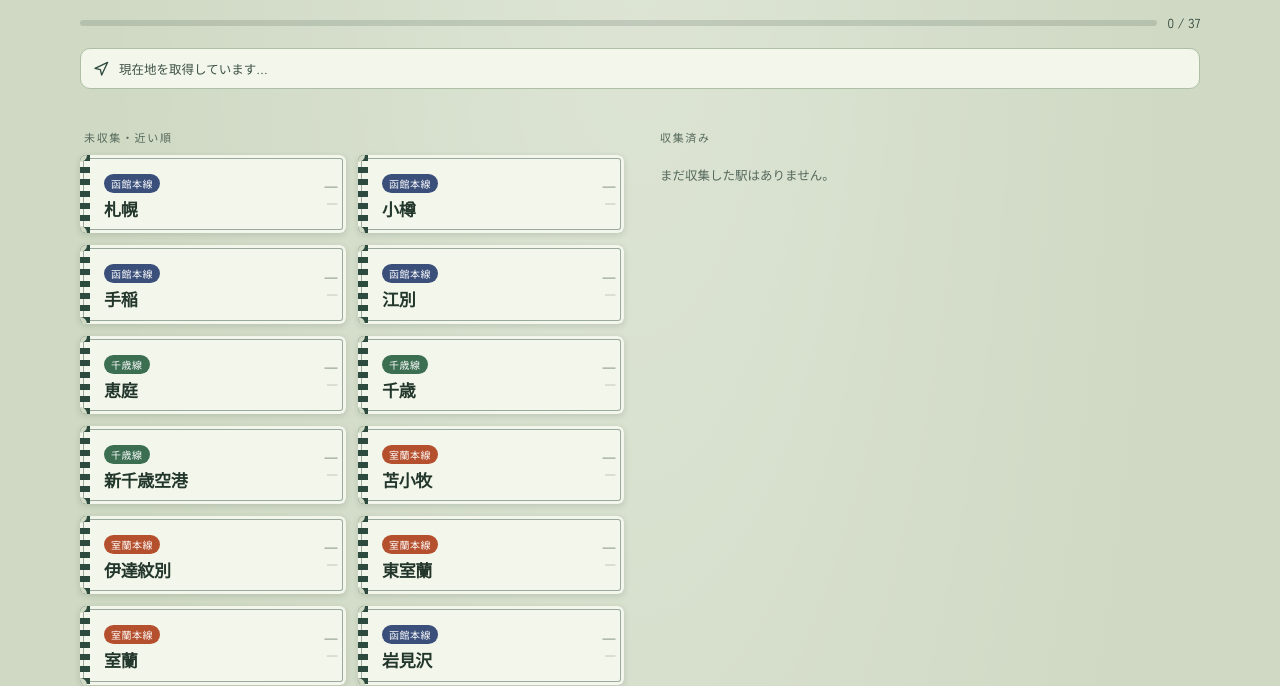
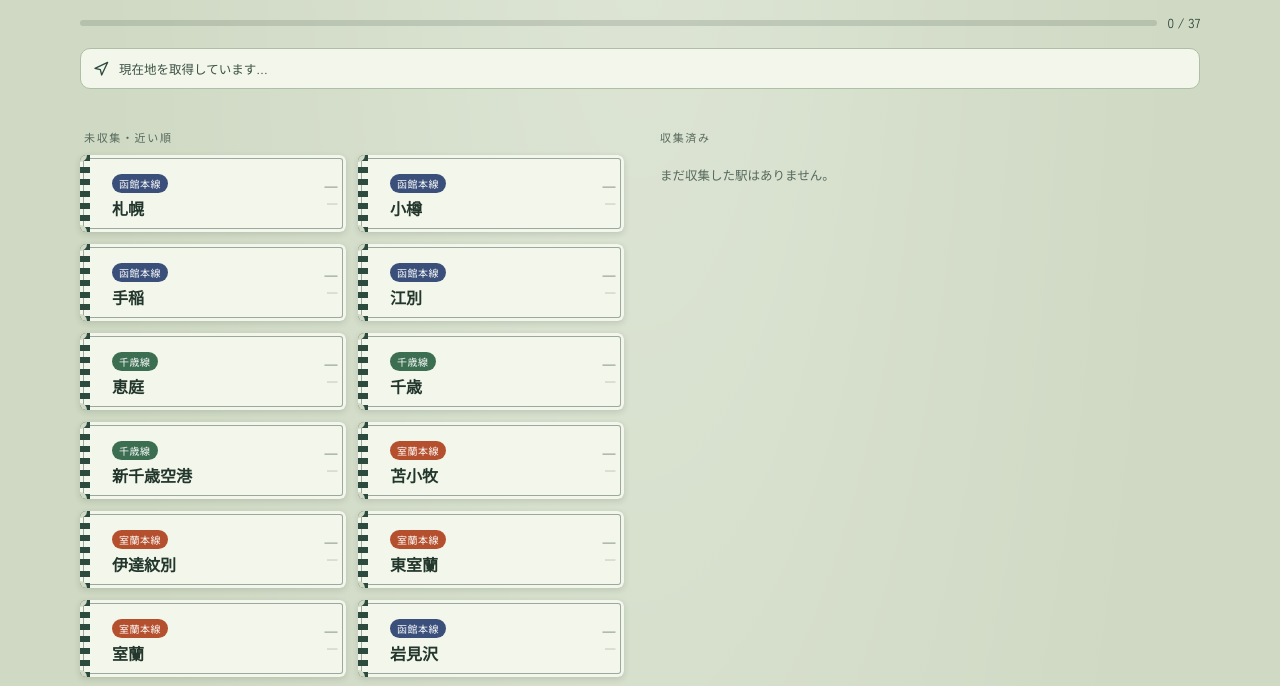
Before and after one commit to t0913bluemoon/hokkaido-stampbook, a plain HTML site: page index.html in a window 1280 px wide. Shown: the part 123-809 px from the top of the page. Drawn offline with nearby package versions, Linux system fonts and the light colour scheme.

Commit message:
Update style.css

```diff
--- a/style.css
+++ b/style.css
@@ -304,17 +304,16 @@ body {
 
 .ticket-body {
   flex: 1;
-  padding: 14px 8px 14px 14px;
+  padding: 14px 8px 14px 22px;
   display: flex;
   align-items: center;
   justify-content: space-between;
-  gap: 4px;
+  gap: 6px;
   min-width: 0;
 }
 .ticket-main {
-  flex: 1 1 auto;
+  flex: 1 1 0;
   min-width: 0;
-  max-width: 100%;
 }
 .region-chip {
   display: inline-block;
@@ -329,18 +328,19 @@ body {
 .station-name {
   font-family: "Shippori Mincho", serif;
   font-weight: 700;
-  font-size: 17px;
+  font-size: 16px;
   line-height: 1.25;
   color: #22362c;
-  letter-spacing: -0.02em;
   white-space: nowrap;
   overflow: hidden;
-  text-overflow: clip;
+  text-overflow: ellipsis;
 }
 .ticket-side {
   text-align: right;
   flex: 0 0 auto;
-  max-width: 40%;
+  display: flex;
+  flex-direction: column;
+  align-items: flex-end;
 }
 .distance-readout {
   font-family: "Zen Kaku Gothic New", sans-serif;
@@ -518,11 +518,6 @@ body {
   .tickets-grid {
     grid-template-columns: repeat(2, 1fr);
   }
-
-  /* 駅名は1行固定のまま、PCでも同じサイズにそろえる */
-  .station-name {
-    font-size: 17px;
-  }
 }
 
 /* --- 大型デスクトップ:きっぷグリッドをさらに広げる --- */
```
